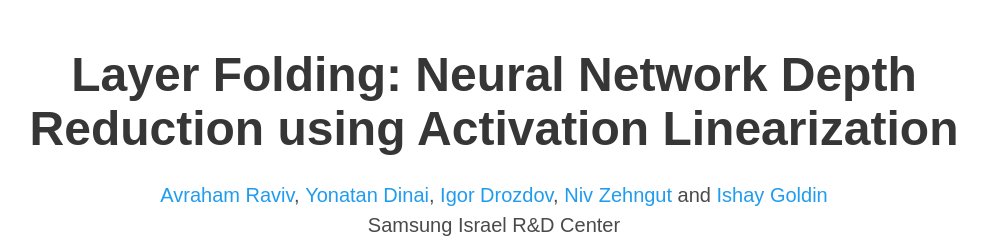
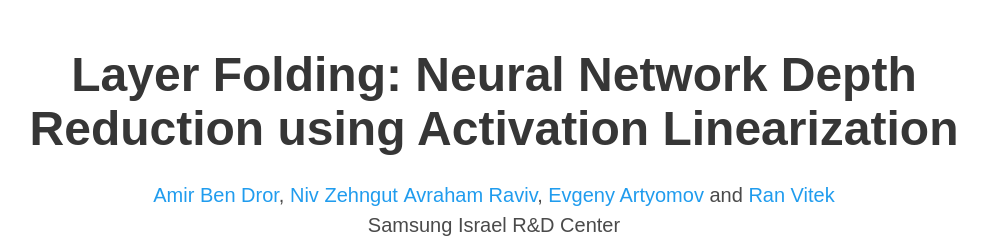
Before and after one commit to AvrahamRaviv/Layer-Folding, a plain HTML site: page index.html in a window 1280 px wide. Shown: the top 249 px of the page, without its empty margins (146-1133 px from the left). Drawn offline with nearby package versions, Linux system fonts and the light colour scheme; some icons are missing; a web font is replaced by a local one.

Commit message:
Update index.html

```diff
--- a/index.html
+++ b/index.html
@@ -49,17 +49,16 @@
           <h1 class="title is-1 publication-title"><b>Layer Folding: Neural Network Depth Reduction using Activation Linearization</b></h1>
           <div class="is-size-5 publication-authors">
             <span class="author-block">
+              <a href="https://www.linkedin.com/in/amir-ben-dror-ba274a93/">Amir Ben Dror</a>,</span>
+            <span class="author-block">
+              <a href="https://www.google.co.il/">Niv Zehngut</a>
+            <span class="author-block">
               <a href="https://www.linkedin.com/in/avraham-raviv-47b3b5158/">Avraham Raviv</a>,</span>
             <span class="author-block">
-              <a href="https://www.linkedin.com/in/yonatan-dinai-77295026/">Yonatan Dinai</a>,</span>
+              <a href="https://www.linkedin.com/in/evgeny-artyomov-a8591718/">Evgeny Artyomov</a></span>
+            and
             <span class="author-block">
-              <a href="https://www.linkedin.com/in/igor-drozdov-895581176/">Igor Drozdov</a>,</span>
-            <span class="author-block">
-              <a href="https://www.google.co.il/">Niv Zehngut</a>
-            </span>
-                and
-            <span class="author-block">
-              <a href="https://www.linkedin.com/in/ishay-goldin-91624117/">Ishay Goldin</a>
+              <a href="https://www.linkedin.com/in/ran-vitek-34181446/">Ran Vitek</a></span>
             </span>
           </div>
 
@@ -71,7 +70,7 @@
             <div class="publication-links">
               <!-- PDF Link. -->
               <span class="link-block">
-                <a href="https://drive.google.com/file/d/17jwDwKLEn_QEM5FMkD-VgFNzwH8kzO3Q/view"
+                <a href="https://arxiv.org/abs/2106.09309"
                    class="external-link button is-normal is-rounded is-dark">
                   <span class="icon">
                       <i class="fas fa-file-pdf"></i>
@@ -91,7 +90,7 @@
               </span>
               <!-- Code Link. -->
               <span class="link-block">
-                <a href="https://github.com/DSTEP-SIRC/DSTEP"
+                <a href="https://github.com/LayerFolding/Layer-Folding"
                    class="external-link button is-normal is-rounded is-dark">
                   <span class="icon">
                       <i class="fab fa-github"></i>
```
